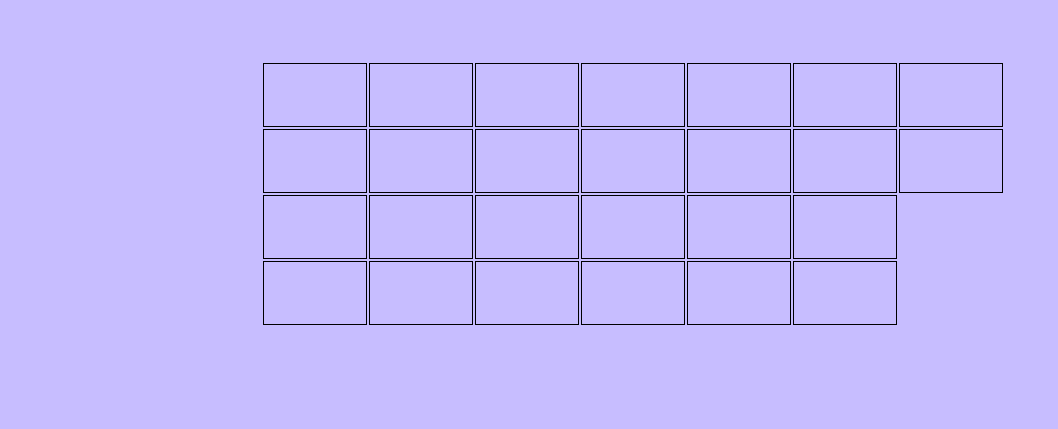
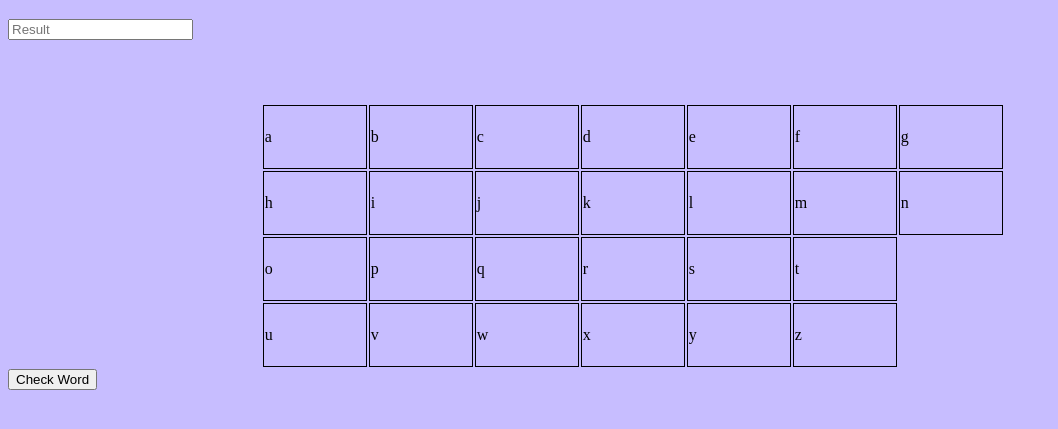
Before and after one commit to Fahad-Rafiq06/Scrabble, a plain HTML site: page index.html in a window 1280 px wide. Shown: the part 67-496 px from the top of the page, without its empty margins (0-1058 px from the left). Drawn offline with Linux system fonts and the light colour scheme.

Commit message:
Update index.html

```diff
--- a/index.html
+++ b/index.html
@@ -10,40 +10,41 @@
 <body>
     <div id="main">
         <h1>Scrabble Game</h1>
+        <input type="text" placeholder="Result" id="result">
         <table>
             <tr>
-                <td onClick="letter()" id="letter"></td>
-                <td onClick="letter()" id="letter"></td>
-                <td onClick="letter()" id="letter"></td>
-                <td onClick="letter()" id="letter"></td>
-                <td onClick="letter()"></td>
-                <td onClick="letter()"></td>
-                <td onClick="letter()"></td>
+                <td onClick="letter('a')">a</td>
+                <td onClick="letter('b')">b</td>
+                <td onClick="letter('c')">c</td>
+                <td onClick="letter('d')">d</td>
+                <td onClick="letter('e')">e</td>
+                <td onClick="letter('f')">f</td>
+                <td onClick="letter('g')">g</td>
             </tr>
             <tr>
-                <td onClick="letter()"></td>
-                <td onClick="letter()"></td>
-                <td onClick="letter()"></td>
-                <td></td>
-                <td></td>
-                <td></td>
-                <td></td>
+                <td onClick="letter('h')">h</td>
+                <td onClick="letter('i')">i</td>
+                <td onClick="letter('j')">j</td>
+                <td onClick="letter('k')">k</td>
+                <td onClick="letter('l')">l</td>
+                <td onClick="letter('m')">m</td>
+                <td onClick="letter('n')">n</td>
             </tr>
             <tr>
-                <td></td>
-                <td></td>
-                <td></td>
-                <td></td>
-                <td></td>
-                <td></td>
+                <td onClick="letter('o')">o</td>
+                <td onClick="letter('p')">p</td>
+                <td onClick="letter('q')">q</td>
+                <td onClick="letter('r')">r</td>
+                <td onClick="letter('s')">s</td>
+                <td onClick="letter('t')">t</td>
             </tr>
             <tr>
-                <td></td>
-                <td></td>
-                <td></td>
-                <td></td>
-                <td></td>
-                <td></td>
+                <td onClick="letter('u')">u</td>
+                <td onClick="letter('v')">v</td>
+                <td onClick="letter('w')">w</td>
+                <td onClick="letter('x')">x</td>
+                <td onClick="letter('y')">y</td>
+                <td onClick="letter('z')"   >z</td>
             </tr>
             <!-- <tr>
                 <td></td>
@@ -51,6 +52,7 @@
             </tr> -->
 
         </table>
+        <button onClick="check()">Check Word</button>
     </div>
 
 </body>
```
